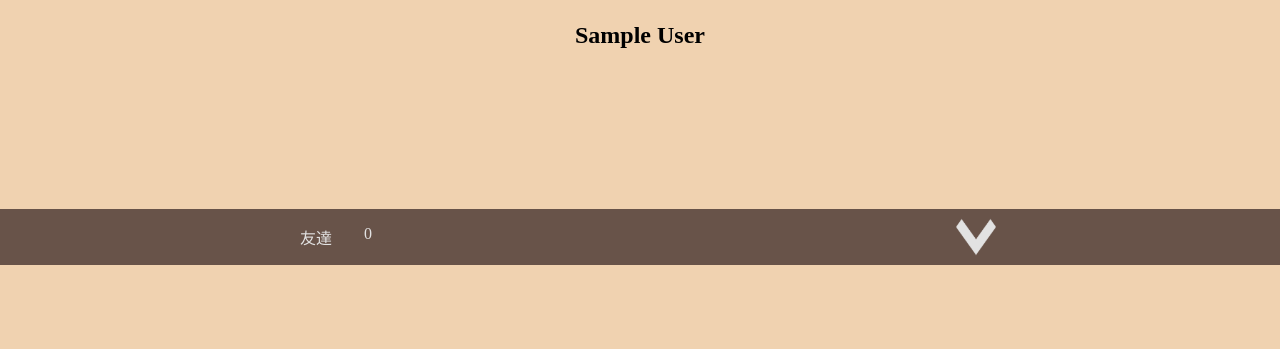
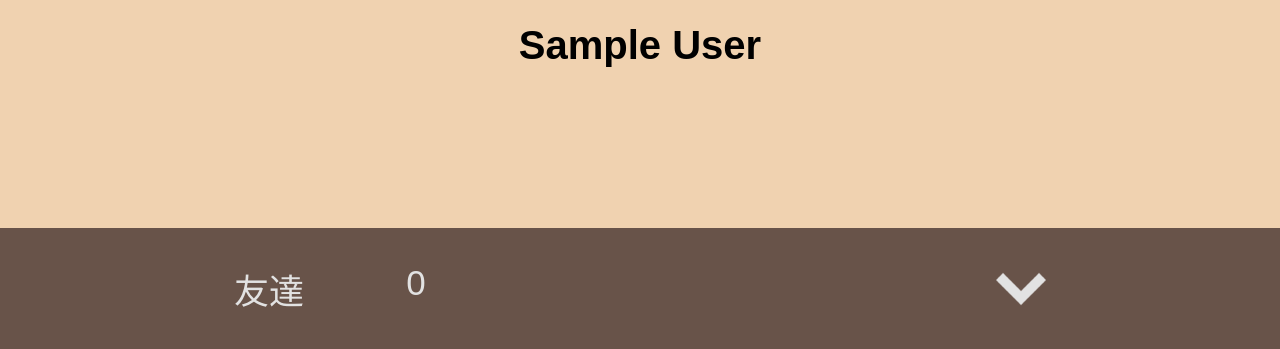
Before and after one commit to jdauver/kenzo_chat, a PHP site: page /account_main.php in a window 1280 px wide. Shown: the part 505-854 px from the top of the page. Before the commit the page ends 770 px from the top, so only its background shows below. Run offline with PHP 8.4, Linux system fonts and the light colour scheme; the visitor is signed in with stand-in values (Sample User, id 1); data that the repository does not hold is empty.

Commit message:
セッション切れたらログインページへ・アカウントメイン装飾

```diff
--- a/kenzo/account_main.php
+++ b/kenzo/account_main.php
@@ -45,7 +45,6 @@ try {
         $img = $zibunval["img"];
         $back = $zibunval["back"];
     }
-    // echo $_SESSION["file_img"];
     echo <<< MAIN
 
 
--- a/kenzo/css/account_main.css
+++ b/kenzo/css/account_main.css
@@ -1,7 +1,9 @@
 body {
     width: 100%;
     height: 100%;
-    margin: 0 auto;
+    margin: 0;
+    padding: 0;
+    font-family: 'Noto Sans JP', "ヒラギノ角ゴ Pro W3", "Hiragino Kaku Gothic Pro", "游ゴシック Medium", "Yu Gothic Medium", "游ゴシック体", YuGothic, "メイリオ", Meiryo, Osaka, "ＭＳ Ｐゴシック", "MS PGothic", sans-serif;
     background-color: rgb(240, 210, 176);
 }
 
@@ -56,6 +58,7 @@ body {
 }
 
 #section_name h2 {
+    font-size: 35px;
     margin: 0;
     padding: 1.5rem;
     padding-bottom: 10rem;
@@ -64,31 +67,25 @@ body {
     width: 85vw;
     display: flex;
     justify-content: space-around;
+    align-items: center;
     cursor: pointer;
     margin: 40px 0;
     border-bottom: 1px solid;
-    padding-bottom: 20px;
+    padding: 20px 0;
+}
+.friends:hover{
+    background-color: rgba(240, 210, 176, 0.781);
+    border-radius: 50px;
+    transition: all 1s;
 }
 .friends p{
-    font-size: 30px;
-    /* margin: 0; */
-    /* padding: 2rem; */
+    font-size: 20px;
 }
 .friend_imgs{
     width: 100px;
     height: 100px;
     border-radius: 50%;
     background-size: cover;
-}
-
-/* 線の設定 */
-.sen {
-    border-width: 1px 0 0 0;
-    border-style: solid;
-    border-color: #010f0e;
-    height: 1px;
-    margin: 0 1.5rem 0 1.5rem;
-    opacity: 0.5;
 }
 
 #friend_style {
@@ -102,21 +99,25 @@ body {
     width: 100%;
     display: flex;
     justify-content: space-around;
+    align-items: center;
     cursor: pointer;
 }
 
 .friend_p_box {
     display: flex;
+    justify-content: space-around;
+
 }
 
 .friend_p {
-    font-size: 1rem;
+    font-size: 20px;
     color: rgb(226, 226, 226);
-    margin: 1rem;
+    margin-right: 8vw;
 }
 
 #friend_id {
-    width: 2.5rem;
+    width: 50px;
+    height: 50px;
 }
 
 /* ボタンのスタイルを消す */
@@ -132,7 +133,6 @@ body {
 
 #scroll_info {
     display: none;
-    font-size: 2rem;
 }
 #scroll_box{
     width: 85vw;
@@ -145,7 +145,8 @@ body {
     cursor: pointer;    /* display: none; */
 }
 #upstyle img{
-    width: 3rem;
+    width: 50px;
+    height: 50px;
 }
 
 #friend_id1 {
@@ -155,22 +156,40 @@ body {
     width: 200px;
 
 }
-@media screen and(min-width:768px){
-    .friends{
-    justify-content: space-around;
-    cursor: pointer;
-    margin: 1rem;
-    border-bottom: 1px solid;
 
+
+
+/* スマホ以上 */
+@media screen and (min-width:414px){
+    .friends p{
+        font-size: 30px;
     }
+}
+
+
+
+
+
+
+
+/* パソコン以上 */
+@media screen and (min-width:768px){
+
+    #section_name h2 {
+        font-size: 40px;
+    }
+
+    .friend_p {
+        font-size: 35px;
+    }
+
     .friends p{
-    font-size: 70px;
+        font-size: 40px;
         margin: 0;
-    padding: 2rem;
     }
     .friend_imgs{
-    width: 10rem;
-    height: 10rem;
+        width: 160px;
+        height: 160px;
         border-radius: 50%;
         background-size: cover;
     }
--- a/kenzo/js/index2.js
+++ b/kenzo/js/index2.js
@@ -93,6 +93,7 @@ $(function () {
                             }
                         }
 
+
                     }
                 }
 
--- a/kenzo/login.php
+++ b/kenzo/login.php
@@ -89,7 +89,7 @@ function yoyaku($evalue)
         <div class="evalue">$evalue</div>
         <form id="form" action="$_SERVER[SCRIPT_NAME]" method="POST">
             <input type="text" id="name" name="name" required="required" placeholder="お名前">
-            <input type="password" id="pass" name="pass" required="required" placeholder="パスワード">
+            <input type="password" id="login_pass" name="pass" required="required" placeholder="パスワード">
 
             <input type="hidden" name="hidden">
             <div class="touroku_submit">
```
Also changed, not shown: kenzo/ajax/talk_roop.php (+1 -9 lines), kenzo/chat.php (+9 -0 lines), kenzo/touroku.php (+6 -6 lines). Lines whose indentation alone changed are shown as unchanged.
